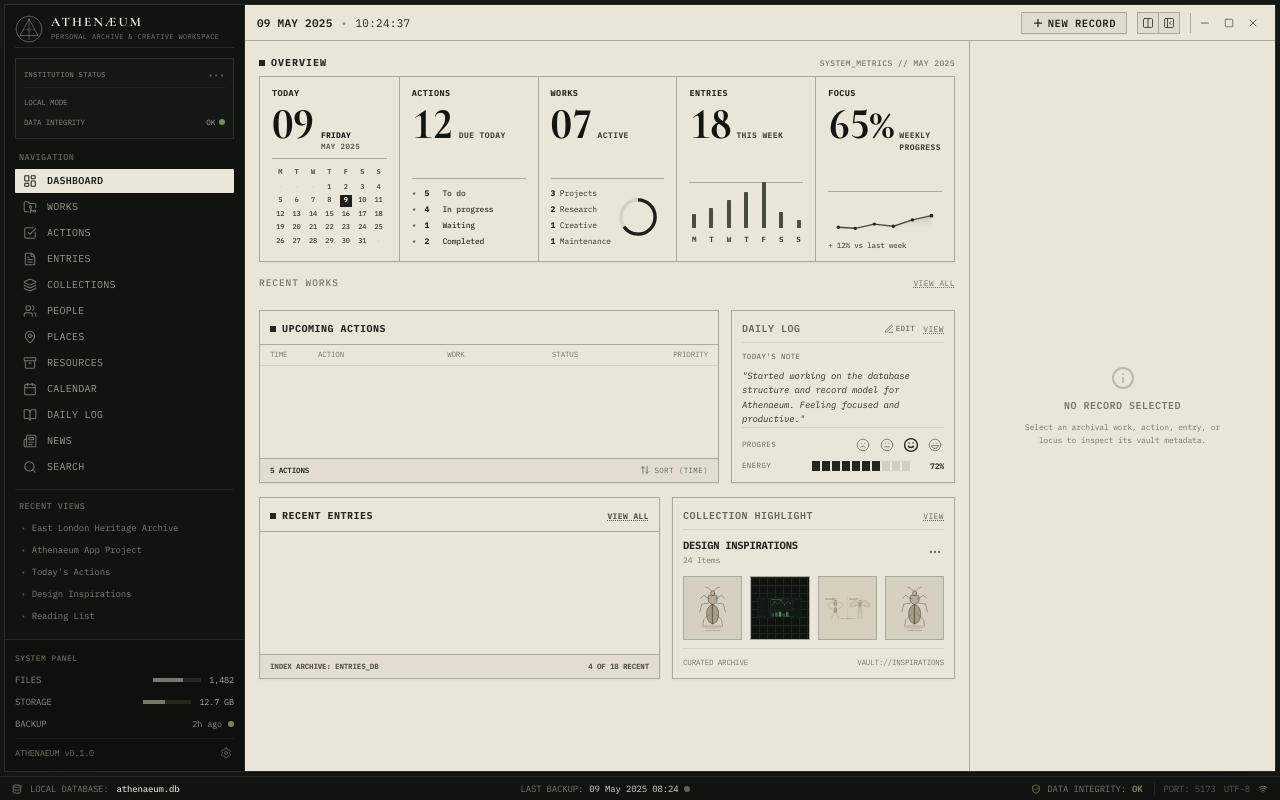
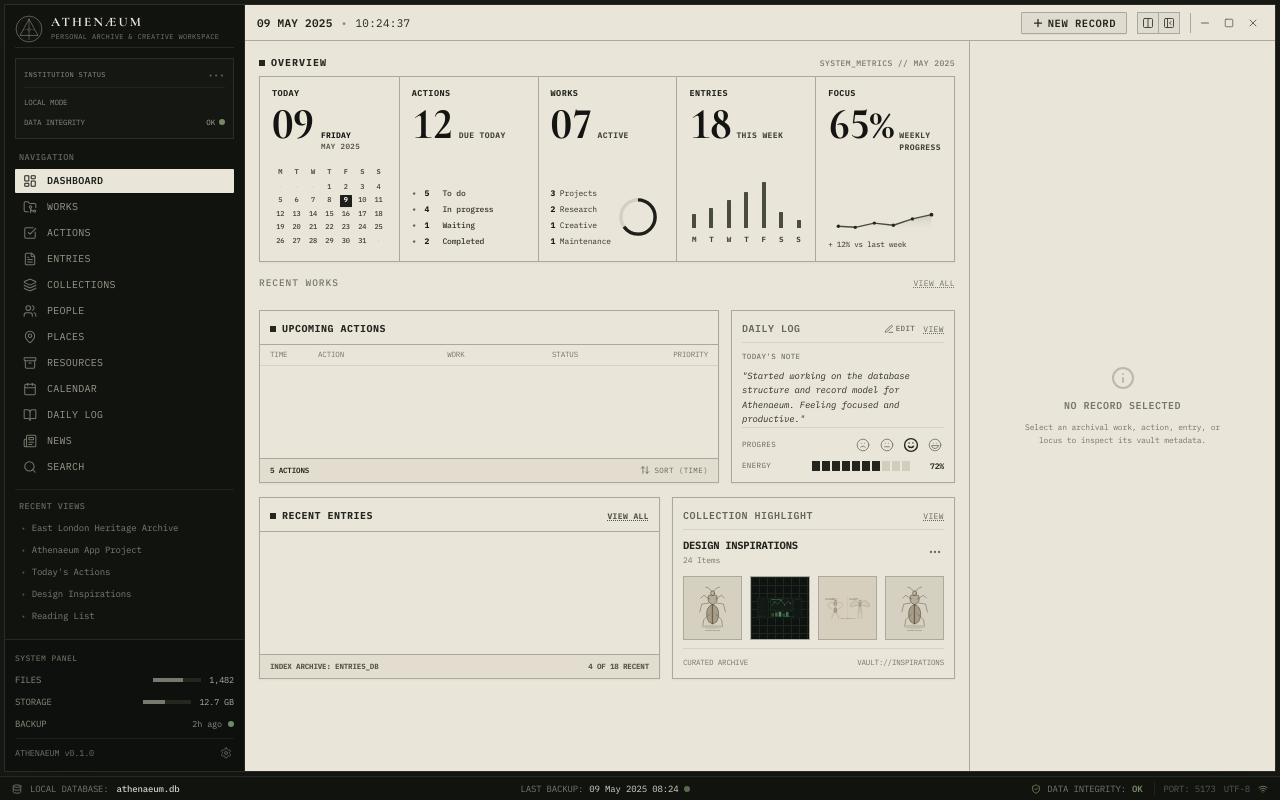
Before and after one commit to Deepjyoti78/athenaeum, a React (Vite) app: page / in a window 1280 px wide. Built offline with nearby package versions, Linux system fonts and the light colour scheme.

Commit message:
style(overview): remove internal horizontal divider lines from each metric column

```diff
--- a/src/components/OverviewMetrics.jsx
+++ b/src/components/OverviewMetrics.jsx
@@ -78,7 +78,7 @@ export function OverviewMetrics({ onNavigate }) {
           </div>
 
           {/* Bottom: Mini 5-week Calendar Month Grid */}
-          <div className="pt-2 border-t border-[#AAA99B]">
+          <div className="pt-2">
             {/* Weekday headers: M T W T F S S */}
             <div className="grid grid-cols-7 text-[7px] font-mono font-bold text-[#55544B] text-center mb-1">
               <span>M</span><span>T</span><span>W</span><span>T</span><span>F</span><span>S</span><span>S</span>
@@ -164,7 +164,7 @@ export function OverviewMetrics({ onNavigate }) {
           </div>
 
           {/* Bottom: Breakdown List matching Reference Image */}
-          <div className="pt-2 border-t border-[#AAA99B] space-y-1 text-[8px] font-mono text-[#33322B]">
+          <div className="pt-2 space-y-1 text-[8px] font-mono text-[#33322B]">
             <div className="flex items-center space-x-2">
               <span className="text-[#66655A] font-bold">•</span>
               <span className="font-bold text-[#141512] w-2.5">5</span>
@@ -215,7 +215,7 @@ export function OverviewMetrics({ onNavigate }) {
           </div>
 
           {/* Bottom: Works Categories & Minimalist Donut Ring */}
-          <div className="pt-2 border-t border-[#AAA99B] flex items-center justify-between">
+          <div className="pt-2 flex items-center justify-between">
             <div className="space-y-1 text-[8px] font-mono text-[#33322B]">
               <div><span className="font-bold text-[#141512]">3</span> Projects</div>
               <div><span className="font-bold text-[#141512]">2</span> Research</div>
@@ -270,7 +270,7 @@ export function OverviewMetrics({ onNavigate }) {
           </div>
 
           {/* Bottom: 7-bar Activity Histogram — Centered with reduced spacing and NO bottom border line */}
-          <div className="pt-2 border-t border-[#AAA99B]">
+          <div className="pt-2">
             <div className="flex items-end justify-center space-x-2 h-14 pb-0.5">
               {bars.map((b, i) => (
                 <div
@@ -314,7 +314,7 @@ export function OverviewMetrics({ onNavigate }) {
           </div>
 
           {/* Bottom: Sparkline & Comparison Text — Clean, elegant curve with NO horizontal line */}
-          <div className="pt-2 border-t border-[#AAA99B] flex flex-col justify-between h-14">
+          <div className="pt-2 flex flex-col justify-between h-14">
             <div className="pt-2 px-1">
               <svg viewBox="0 0 100 24" className="w-full h-7 overflow-visible">
                 {/* Subtle soft gradient fill under trendline */}
```
Also changed, not shown: overview_no_internal_lines.png (added).
